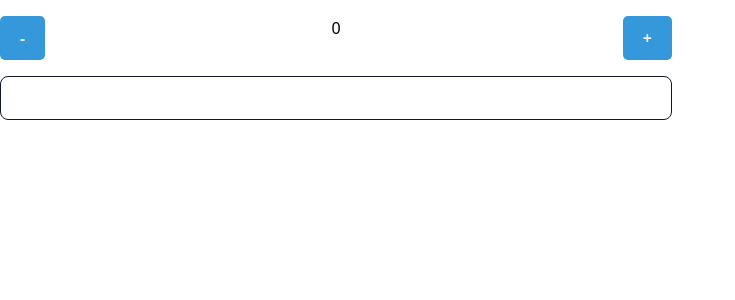
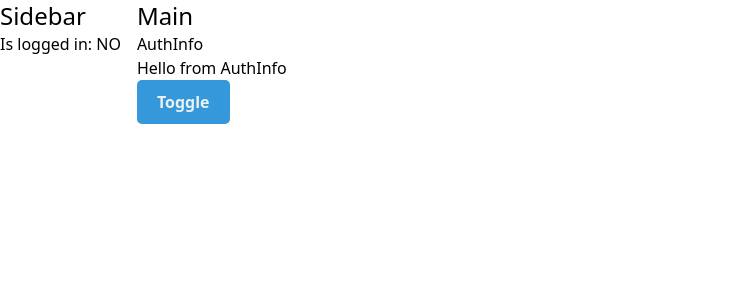
Before and after one commit to patrykomiotek/stoapp, a React (Vite) app: page / in a window 1280 px wide. Shown: the top 300 px of the page, without its empty margins (0-735 px from the left). Built offline with nearby package versions, Linux system fonts and the light colour scheme.

Commit message:
feat: with redux

```diff
--- a/package.json
+++ b/package.json
@@ -15,11 +15,14 @@
   },
   "dependencies": {
     "@hookform/resolvers": "^3.10.0",
+    "@reduxjs/toolkit": "^2.5.1",
     "@tailwindcss/vite": "^4.0.1",
     "@testing-library/user-event": "^14.6.1",
     "react": "^18.3.1",
     "react-dom": "^18.3.1",
     "react-hook-form": "^7.54.2",
+    "react-redux": "^9.2.0",
+    "redux": "^5.0.1",
     "socket.io-client": "^4.8.1",
     "tailwindcss": "^4.0.1",
     "uuid": "^11.0.5",
--- a/src/App.tsx
+++ b/src/App.tsx
@@ -8,6 +8,11 @@ import { LoginFormRefs } from '@components/LoginFormRefs';
 import { LoginFormRHF } from '@components/LoginFormRHF';
 import { Table } from '@components/Table/Table';
 import { Stepper } from '@components/Stepper';
+import { Sidebar } from '@components/Main/Sidebar';
+import { Main } from '@components/Main/Main';
+import { AuthInfo } from '@components/Main/AuthInfo';
+import { Provider } from 'react-redux';
+import { store } from './store';
 
 // import Kaczka from './ui/Text/Text';
 // import { Text } from './ui/Text/Text';
@@ -41,9 +46,19 @@ function App() {
   };
 
   return (
-    <>
+    <Provider store={store}>
       <div>
-        <Stepper />
+        <div className="flex flex-row">
+          <div className="mr-4">
+            <Sidebar />
+          </div>
+          <div>
+            <Main>
+              <AuthInfo />
+            </Main>
+          </div>
+        </div>
+        {/* <Stepper /> */}
         {/* <Table /> */}
         {/* <LoginFormRHF /> */}
         {/* <LoginFormRefs /> */}
@@ -78,7 +93,7 @@ function App() {
         <p>ENV_TARGET_ENV: {import.meta.env.ENV_TARGET_ENV}</p>
         <p>VITE_APP_VERSION: {import.meta.env.VITE_APP_VERSION}</p> */}
       </div>
-    </>
+    </Provider>
   );
 }
 
--- /dev/null
+++ b/src/components/Main/AuthInfo.tsx
@@ -0,0 +1,15 @@
+import { Button } from '@ui';
+import { useDispatch } from 'react-redux';
+import { toggle } from './authSlice';
+
+export const AuthInfo = () => {
+  const dispatch = useDispatch();
+
+  return (
+    <div>
+      <h3>AuthInfo</h3>
+      <p>Hello from AuthInfo</p>
+      <Button label="Toggle" onClick={() => dispatch(toggle())} />
+    </div>
+  );
+};
--- /dev/null
+++ b/src/components/Main/Main.tsx
@@ -0,0 +1,12 @@
+type Props = {
+  children: React.ReactNode;
+};
+
+export const Main = ({ children }: Props) => {
+  return (
+    <div>
+      <h2 className="text-2xl">Main</h2>
+      <div>{children}</div>
+    </div>
+  );
+};
--- /dev/null
+++ b/src/components/Main/Sidebar.tsx
@@ -0,0 +1,13 @@
+import { useSelector } from 'react-redux';
+import { RootState } from 'store';
+
+export const Sidebar = () => {
+  const isLoggedIn = useSelector((state: RootState) => state.auth.isLoggedIn);
+
+  return (
+    <div>
+      <h2 className="text-2xl">Sidebar</h2>
+      <p>Is logged in: {isLoggedIn ? 'YES' : 'NO'}</p>
+    </div>
+  );
+};
--- /dev/null
+++ b/src/components/Main/authSlice.ts
@@ -0,0 +1,53 @@
+import { createSlice, PayloadAction } from '@reduxjs/toolkit';
+import type { RootState } from '../../store';
+
+interface AuthState {
+  isLoggedIn: boolean;
+}
+
+// Define the initial state using that type
+const initialState: AuthState = {
+  isLoggedIn: false,
+};
+
+// class AuthMobx {
+//   state = {
+//     isLoggedIn: false
+//   };
+
+//   login() {
+//     this.state.isLoggedIn = true;
+//   }
+//   logOut() {
+//     this.state.isLoggedIn = false;
+//   }
+
+//   toggle() {
+//     this.state.isLoggedIn = !this.state.isLoggedIn;
+//   }
+// }
+
+export const authSlice = createSlice({
+  name: 'auth', // { type: 'auth/logOut' }
+  initialState,
+  reducers: {
+    login: (state) => {
+      state.isLoggedIn = true;
+    },
+    logOut: (state) => {
+      state.isLoggedIn = false;
+    },
+    // toggle: (state, action: PayloadAction<number>) => {
+    toggle: (state) => {
+      state.isLoggedIn = !state.isLoggedIn;
+    },
+  },
+});
+
+// dispatch(login())
+export const { login, logOut, toggle } = authSlice.actions;
+
+// Other code such as selectors can use the imported `RootState` type
+// export const selectCount = (state: RootState) => state.auth;
+
+export const authReducer = authSlice.reducer;
--- a/src/components/Stepper/Stepper.tsx
+++ b/src/components/Stepper/Stepper.tsx
@@ -40,6 +40,8 @@ export const reducer = (state: State, action: Action) => {
   // throw new Error('Invalid action');
 };
 
+const increment = () => ({ type: ActionType.DECREMENT });
+
 export const Stepper = () => {
   const [state, dispatch] = useReducer(reducer, initialState);
 
@@ -56,10 +58,7 @@ export const Stepper = () => {
     <div className="flex flex-col max-w-2xl mt-4">
       <div className="flex">
         <div className="w-1/3">
-          <Button
-            label="-"
-            onClick={() => dispatch({ type: ActionType.DECREMENT })}
-          />
+          <Button label="-" onClick={() => dispatch(increment())} />
         </div>
         <div className="w-1/3 flex justify-center">
           <Text>{state.value}</Text>
--- /dev/null
+++ b/src/hooks/redux.ts
@@ -0,0 +1,6 @@
+import { useDispatch, useSelector } from 'react-redux';
+import type { RootState, AppDispatch } from '../store';
+
+// Use throughout your app instead of plain `useDispatch` and `useSelector`
+export const useAppDispatch = useDispatch.withTypes<AppDispatch>();
+export const useAppSelector = useSelector.withTypes<RootState>();
--- /dev/null
+++ b/src/store.ts
@@ -0,0 +1,14 @@
+import { authReducer } from '@components/Main/authSlice';
+import { configureStore } from '@reduxjs/toolkit';
+
+export const store = configureStore({
+  reducer: {
+    // Redux - global reducer, MobX - of reducers
+    auth: authReducer, // -> { isLoggedIn: false }
+  },
+});
+
+// Infer the `RootState` and `AppDispatch` types from the store itself
+export type RootState = ReturnType<typeof store.getState>;
+// Inferred type: {posts: PostsState, comments: CommentsState, users: UsersState}
+export type AppDispatch = typeof store.dispatch;
```
Also changed, not shown: 1 other file (tests, documents, lock files or other folders).
